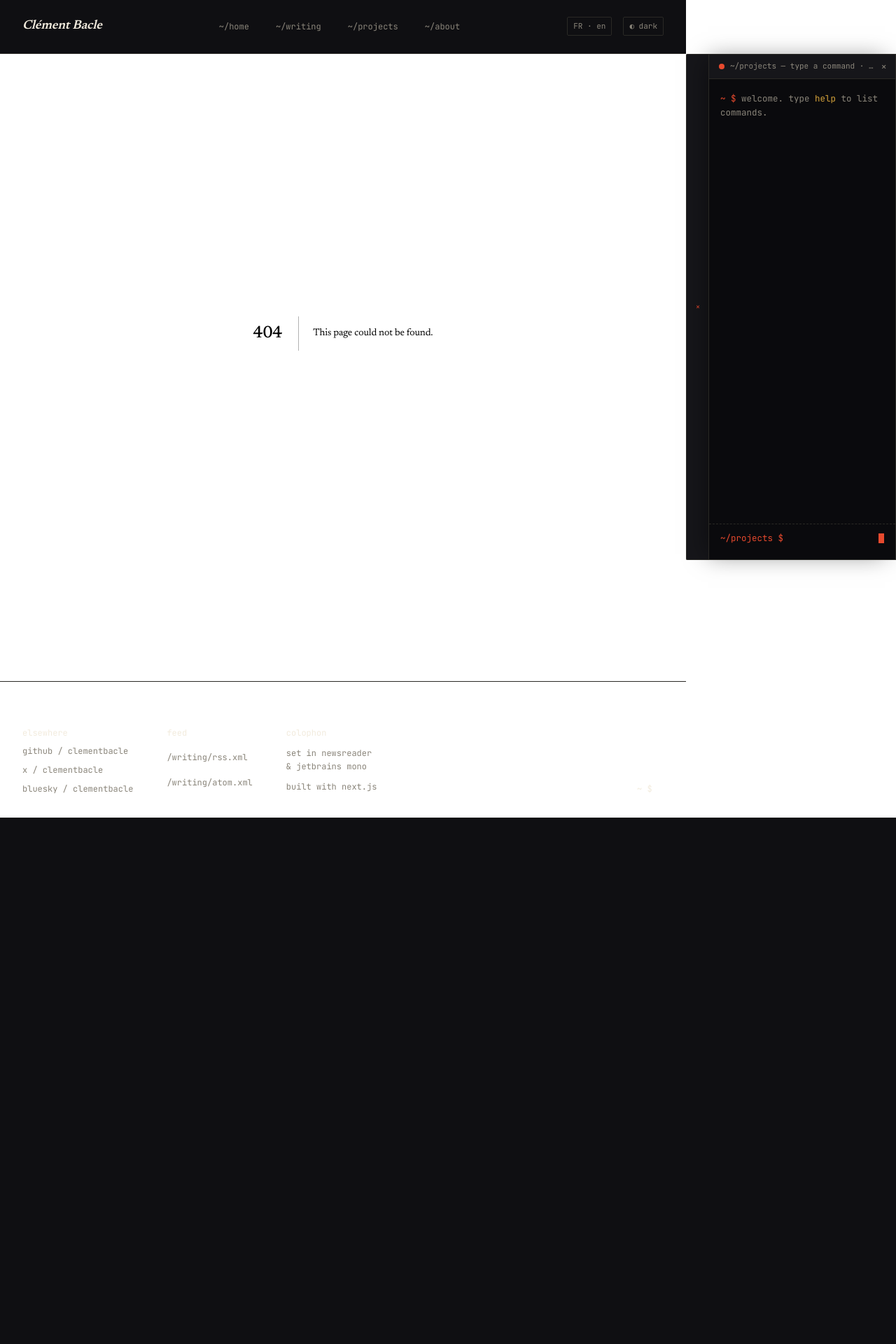
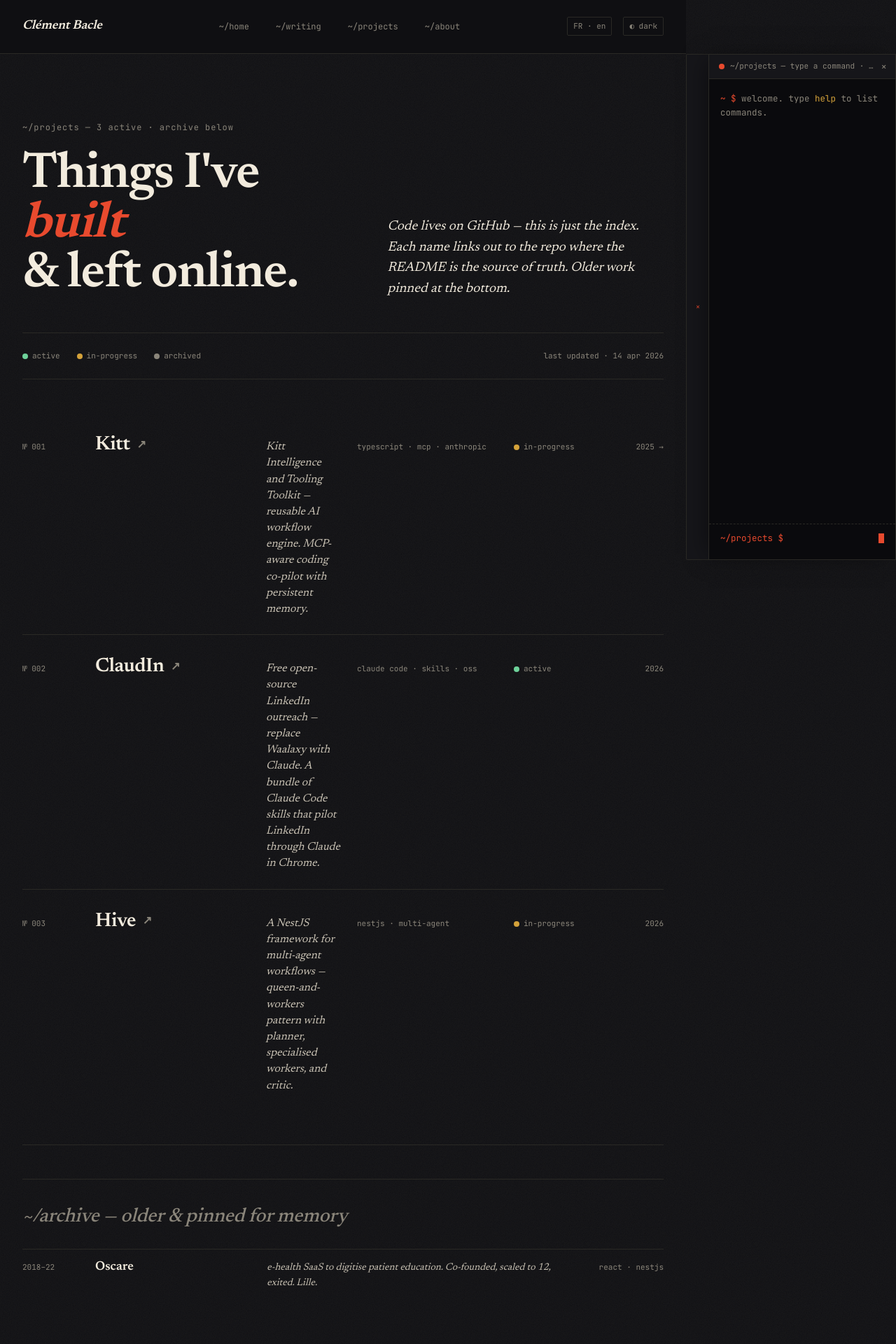
Before and after one commit to bacleclement/clementbacle, a Next.js app: page /projects in a window 1280 px wide. Before the commit this address had no page. Shown: the top 1920 px of the page at 70% size. Before the commit the page ends 1168 px from the top, so only its background shows below. Built offline with nearby package versions, Linux system fonts and the light colour scheme.

Commit message:
feat(#3): add Projects page with active list and archive section

```diff
--- /dev/null
+++ b/src/app/projects/page.tsx
@@ -0,0 +1,90 @@
+import type { Metadata } from 'next'
+import styles from './projects.module.scss'
+
+export const metadata: Metadata = {
+  title: 'Projects — Clément Bacle',
+}
+
+export default function ProjectsPage() {
+  return (
+    <div className="shell">
+
+      {/* ── Header ─────────────────────────────────────────── */}
+      <header className={styles.pageHead}>
+        <div>
+          <div className="eyebrow" style={{ marginBottom: 'var(--s-5)' }}>
+            ~/projects &mdash; 3 active &middot; archive below
+          </div>
+          <h1>Things I&apos;ve <em>built</em><br />&amp; left online.</h1>
+        </div>
+        <p className={styles.lede}>
+          Code lives on GitHub &mdash; this is just the index. Each name links out to
+          the repo where the README is the source of truth. Older work pinned at the bottom.
+        </p>
+      </header>
+
+      {/* ── Legend ─────────────────────────────────────────── */}
+      <div className={styles.legend}>
+        <span><span className={`${styles.dot} ${styles.ok}`}></span>active</span>
+        <span><span className={`${styles.dot} ${styles.wip}`}></span>in-progress</span>
+        <span><span className={`${styles.dot} ${styles.archive}`}></span>archived</span>
+        <span style={{ marginLeft: 'auto' }}>last updated · 14 apr 2026</span>
+      </div>
+
+      {/* ── Active project list ─────────────────────────────── */}
+      <section className={styles.projList}>
+        <a
+          className={styles.projRow}
+          href="https://github.com/bacleclement/kitt"
+          target="_blank"
+          rel="noopener noreferrer"
+        >
+          <div className={styles.projRowNum}>№ 001</div>
+          <div className={styles.projRowName}>Kitt <span className={styles.ext}>↗</span></div>
+          <div className={styles.projRowDesc}>Kitt Intelligence and Tooling Toolkit &mdash; reusable AI workflow engine. MCP-aware coding co-pilot with persistent memory.</div>
+          <div className={styles.projRowStack}>typescript · mcp · anthropic</div>
+          <div className={styles.projRowStatus}><span className={`${styles.dot} ${styles.wip}`}></span>in-progress</div>
+          <div className={styles.projRowYear}>2025 →</div>
+        </a>
+        <a
+          className={styles.projRow}
+          href="https://github.com/bacleclement/claudin"
+          target="_blank"
+          rel="noopener noreferrer"
+        >
+          <div className={styles.projRowNum}>№ 002</div>
+          <div className={styles.projRowName}>ClaudIn <span className={styles.ext}>↗</span></div>
+          <div className={styles.projRowDesc}>Free open-source LinkedIn outreach &mdash; replace Waalaxy with Claude. A bundle of Claude Code skills that pilot LinkedIn through Claude in Chrome.</div>
+          <div className={styles.projRowStack}>claude code · skills · oss</div>
+          <div className={styles.projRowStatus}><span className={`${styles.dot} ${styles.ok}`}></span>active</div>
+          <div className={styles.projRowYear}>2026</div>
+        </a>
+        <a
+          className={styles.projRow}
+          href="https://github.com/bacleclement/hive"
+          target="_blank"
+          rel="noopener noreferrer"
+        >
+          <div className={styles.projRowNum}>№ 003</div>
+          <div className={styles.projRowName}>Hive <span className={styles.ext}>↗</span></div>
+          <div className={styles.projRowDesc}>A NestJS framework for multi-agent workflows &mdash; queen-and-workers pattern with planner, specialised workers, and critic.</div>
+          <div className={styles.projRowStack}>nestjs · multi-agent</div>
+          <div className={styles.projRowStatus}><span className={`${styles.dot} ${styles.wip}`}></span>in-progress</div>
+          <div className={styles.projRowYear}>2026</div>
+        </a>
+      </section>
+
+      {/* ── Archive ────────────────────────────────────────── */}
+      <section className={styles.archiveList}>
+        <h2><i>~/archive</i> &mdash; older &amp; pinned for memory</h2>
+        <div className={styles.archRow}>
+          <div className={styles.archY}>2018&ndash;22</div>
+          <div className={styles.archN}>Oscare</div>
+          <div className={styles.archD}>e-health SaaS to digitise patient education. Co-founded, scaled to 12, exited. Lille.</div>
+          <div className={styles.archS}>react · nestjs</div>
+        </div>
+      </section>
+
+    </div>
+  )
+}
--- /dev/null
+++ b/src/app/projects/projects.module.scss
@@ -0,0 +1,145 @@
+/* ============================================================
+   Projects page — page-specific styles
+   ============================================================ */
+
+.pageHead {
+  padding: var(--s-9) 0 var(--s-7);
+  border-bottom: 1px solid var(--rule);
+  display: grid;
+  grid-template-columns: 1.2fr 1fr;
+  gap: var(--s-7);
+  align-items: end;
+
+  h1 {
+    font-size: clamp(40px, 6vw, 72px);
+    margin: 0;
+    line-height: 0.98;
+    letter-spacing: -0.02em;
+    em { font-style: italic; color: var(--accent); }
+  }
+
+  @media (max-width: 800px) { grid-template-columns: 1fr; }
+}
+
+.lede {
+  font-family: var(--serif);
+  font-style: italic;
+  font-size: 19px;
+  max-width: 38ch;
+}
+
+.legend {
+  padding: var(--s-5) 0;
+  border-bottom: 1px solid var(--rule);
+  display: flex;
+  gap: var(--s-5);
+  flex-wrap: wrap;
+  font-family: var(--mono);
+  font-size: 11px;
+  color: var(--muted);
+}
+
+.dot {
+  display: inline-block;
+  width: 8px;
+  height: 8px;
+  border-radius: 50%;
+  margin-right: 6px;
+  vertical-align: middle;
+}
+.ok      { background: #6ed29a; }
+.wip     { background: var(--c-ocher); }
+.archive { background: var(--muted); }
+
+.projList {
+  padding: var(--s-7) 0;
+  border-bottom: 1px solid var(--rule);
+}
+
+.projRow {
+  display: grid;
+  grid-template-columns: 80px 220px 1fr 200px 110px 80px;
+  gap: var(--s-5);
+  align-items: baseline;
+  padding: var(--s-5) 0;
+  border-top: 1px solid var(--rule);
+  text-decoration: none;
+  color: inherit;
+  transition: background 0.15s;
+
+  &:first-child { border-top: 0; }
+  &:hover { background: var(--bg-elev); }
+  &:hover .projRowName { color: var(--accent); }
+
+  @media (max-width: 900px) {
+    grid-template-columns: 60px 1fr;
+    row-gap: 4px;
+    padding: var(--s-4) 0;
+  }
+}
+
+.projRowNum  { font-family: var(--mono); font-size: 11px; color: var(--muted); }
+.projRowName {
+  font-family: var(--serif);
+  font-size: 28px;
+  font-weight: 600;
+  letter-spacing: -0.015em;
+
+  .ext { color: var(--muted); font-size: 16px; vertical-align: middle; margin-left: 4px; }
+
+  @media (max-width: 900px) { font-size: 22px; }
+}
+
+.projRowDesc   { font-family: var(--serif); font-style: italic; font-size: 16px; line-height: 1.45; color: var(--fg-soft); }
+.projRowStack  { font-family: var(--mono); font-size: 11px; color: var(--muted); }
+.projRowStatus {
+  font-family: var(--mono);
+  font-size: 11px;
+  color: var(--muted);
+}
+.projRowYear   { font-family: var(--mono); font-size: 11px; color: var(--muted); text-align: right; }
+
+@media (max-width: 900px) {
+  .projRowDesc,
+  .projRowStack,
+  .projRowStatus,
+  .projRowYear { grid-column: 2; }
+}
+
+.archiveList {
+  margin-top: var(--s-7);
+  padding-top: var(--s-6);
+  border-top: 1px solid var(--rule);
+
+  h2 {
+    font-family: var(--serif);
+    font-size: 28px;
+    font-weight: 500;
+    font-style: italic;
+    color: var(--muted);
+    margin: 0 0 var(--s-5);
+  }
+}
+
+.archRow {
+  display: grid;
+  grid-template-columns: 80px 1fr 2fr 100px;
+  gap: var(--s-5);
+  padding: var(--s-3) 0;
+  border-top: 1px solid var(--rule);
+  align-items: baseline;
+  font-size: 14px;
+
+  @media (max-width: 700px) {
+    grid-template-columns: 60px 1fr;
+  }
+}
+
+.archY { font-family: var(--mono); font-size: 11px; color: var(--muted); }
+.archN { font-family: var(--serif); font-size: 18px; font-weight: 600; }
+.archD { font-family: var(--serif); font-style: italic; color: var(--fg-soft); }
+.archS { font-family: var(--mono); font-size: 11px; color: var(--muted); text-align: right; }
+
+@media (max-width: 700px) {
+  .archD, .archS { grid-column: 2; }
+}
```
